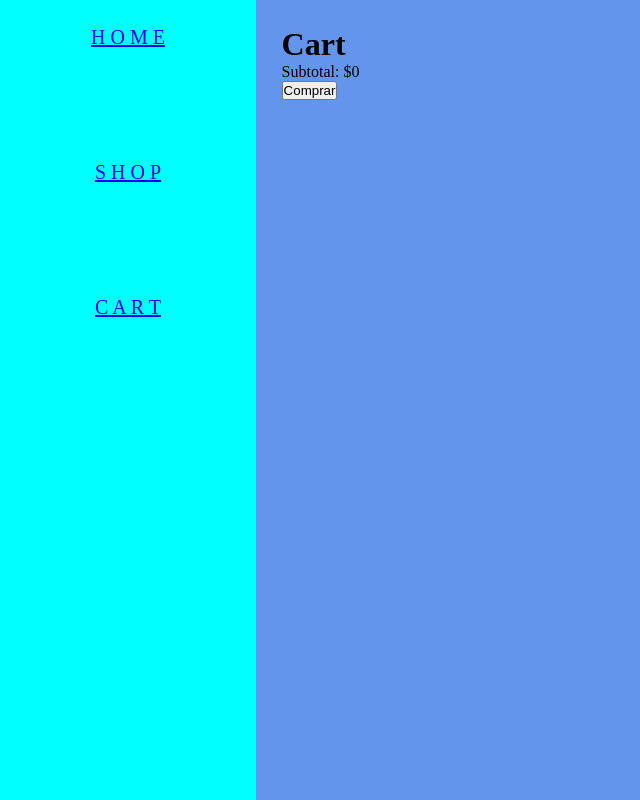
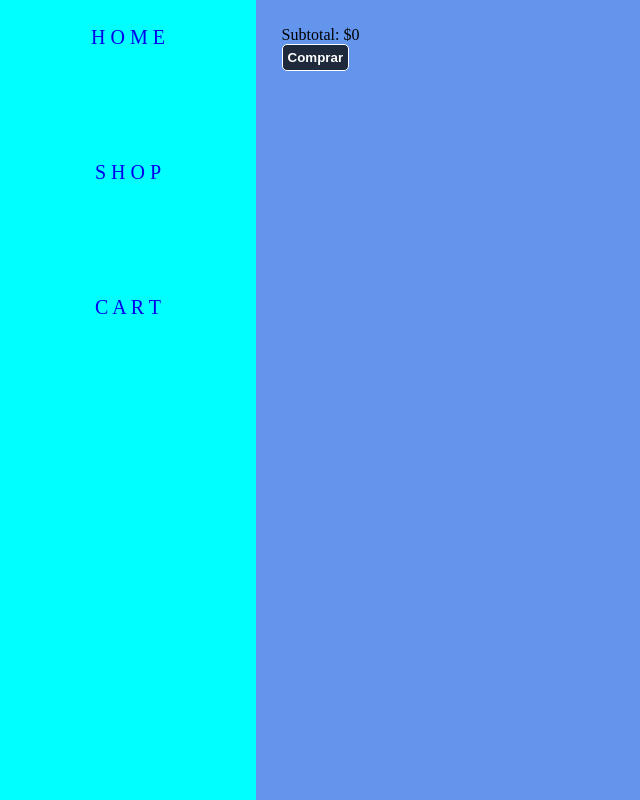
Before and after one commit to AgustinItuarte/Shopping-Cart, a React (Vite) app in the folder shopping-cart/: page /cart in a window 1280 px wide. Shown: the whole page, without its empty margins (0-640 px from the left). Built offline with nearby package versions, Linux system fonts and the light colour scheme.

Commit message:
Added style to buttons

```diff
--- a/shopping-cart/src/components/Cart/Cart.jsx
+++ b/shopping-cart/src/components/Cart/Cart.jsx
@@ -74,7 +74,6 @@ function Cart() { // Handles functionality of the cart page.
 
         return (
             <div className="cart-container">
-                <div className="subtotal"><h1>Cart</h1></div>
                 <div className="subtotal"><p>Subtotal: ${totalPrice}</p></div>
                 <button onClick={() => {alert('Se ha realizado el pedido')}}>Comprar</button>
                 <ul className="cart-items">
@@ -90,7 +89,7 @@ function Cart() { // Handles functionality of the cart page.
                                 <p>Price: ${item.price}</p>
                                 <button className="additem-btn" onClick={(event) => {handleAddDeleteButtons(item, buyedItems, event)}}>+</button>
                                 <input type="number" value={item.ammount} onChange={(event) => {inputHandler(item, event)}}/>
-                                <button className="delete-btn" onClick={(event) => {handleAddDeleteButtons(item, buyedItems, event)}}>Delete</button>
+                                <button className="delete-btn" onClick={(event) => {handleAddDeleteButtons(item, buyedItems, event)}}>-</button>
                             </li>
                         )
                     })}
--- a/shopping-cart/src/style.css
+++ b/shopping-cart/src/style.css
@@ -21,6 +21,7 @@ body, .container {
 .cart-container {
     width: 70vw;
     height: 100vh;
+    margin-bottom: 70px;
 }
 
 .cart-items {
@@ -105,3 +106,49 @@ p {
     width: 100%;
     font-size: 80%;
 }
+
+input {
+    width: 30px;
+}
+
+a:link {
+    text-decoration: none;
+}
+
+a:hover {
+    background-color: aliceblue ;
+}
+
+a:active {
+    color:aqua;
+}
+
+/* button {
+    transition-duration: 0.4s;
+}
+
+button:hover {
+    background-color: aqua;
+    color: white;
+    cursor:pointer;
+} */
+
+button {
+    cursor: pointer;
+    border: none;
+    background-color: #1e293b;
+    font-weight: bold;
+    color: white;
+    border: 1px solid white;
+    border-radius: 5px;
+    padding: 5px;
+}
+
+button:hover {
+    transition: 0.1s;
+    box-shadow: 1px 1px 5px black;
+}
+
+button:active {
+    border: 1px solid #1e293b;
+}
```
